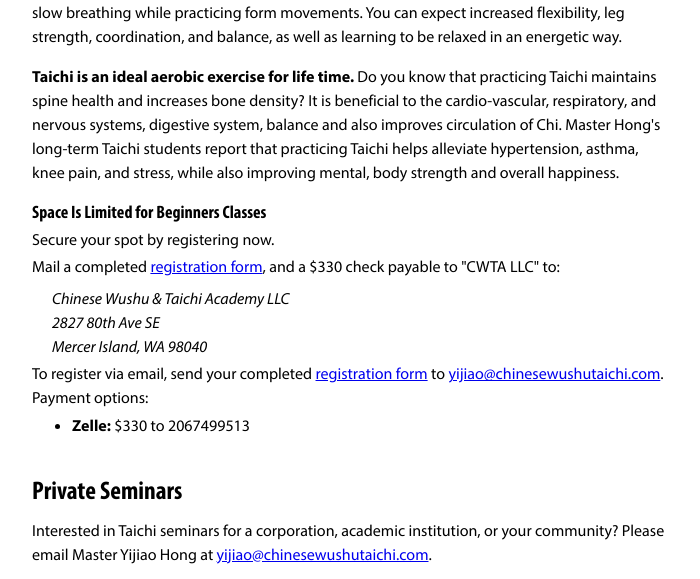
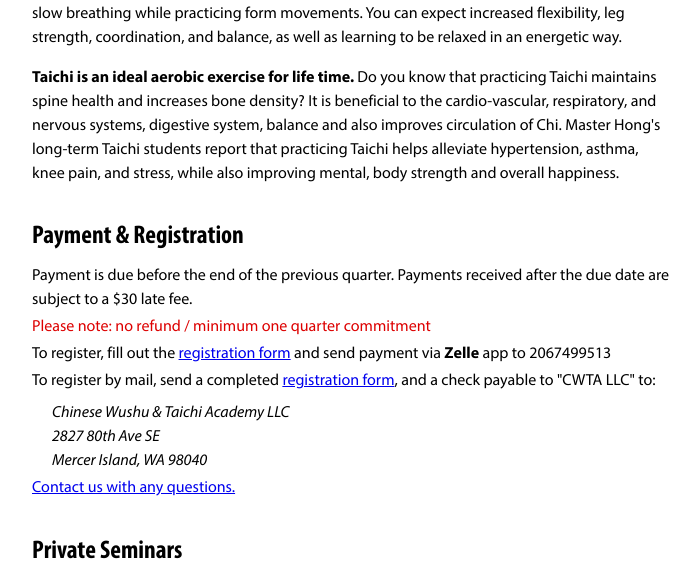
Before and after one commit to gregmli/cwta, a Flask app: page / in a window 1280 px wide. Shown: the part 4310-4889 px from the top of the page, without its empty margins (28-728 px from the left). Run offline with Flask 3, Linux system fonts and the light colour scheme; data that the repository does not hold is empty; some libraries are stand-ins or nearby versions.

Commit message:
consolidate registration and use Google form for normal registration

```diff
--- /dev/null
+++ b/redesign/website/templates/includes/payment_registration.html
@@ -0,0 +1,21 @@
+<h3>Payment &amp; Registration</h3>
+
+<p>Payment is due before the end of the previous quarter. Payments
+	received after the due date are subject to a $30 late fee.</p>
+
+<p class="warning">Please note: no refund / minimum one quarter commitment</p>
+
+<div class="registration">
+	<p>To register, fill out the <a href="https://docs.google.com/forms/d/e/1FAIpQLSd6G-PrB8X2RERTQHjJM93yrtpg8TEqbRoDt0vm5utZJ4zGfg/viewform?usp=dialog">registration form</a> and send payment via <strong>Zelle</strong> app to 2067499513</p>
+
+	<p>
+	To register by mail, send a completed <a href="/images/CWTA_registration_form.docx">registration form</a>, and a check payable to &quot;CWTA LLC&quot; to:
+		<address>
+			Chinese Wushu &amp; Taichi Academy LLC <br/>
+			2827 80th Ave SE<br/>
+			Mercer Island, WA 98040
+		</address>
+	</p>
+
+	<p><a href="#contact">Contact us with any questions.</a></p>
+</div>
--- a/redesign/website/templates/index.html
+++ b/redesign/website/templates/index.html
@@ -86,24 +86,7 @@
 
 
 		<div class="registerNow">
-			<h4>Space Is Limited for Beginners Classes</h4>
-			<p>Secure your spot by registering now.</p>
-			<p>
-				Mail a completed <a href="/images/CWTA_registration_form.docx">registration form</a>, and a $330 check payable to &quot;CWTA LLC&quot; to:
-				<address>
-					Chinese Wushu & Taichi Academy LLC <br/>
-					2827 80th Ave SE<br/>
-					Mercer Island, WA 98040
-				</address>
-			</p>
-
-			<p class="payment-options">To register via email, send your completed
-				<a href="images/CWTA_registration_form.docx">registration form</a> to
-				<a href="mailto:yijiao@chinesewushutaichi.com">yijiao@chinesewushutaichi.com</a>. Payment options:</p>
-			<ul class="payment-options">
-				<!-- li><strong>Paypal:</strong> $310 tuition ($300 + $10 PayPal fee) through PayPal to yijiao@chinesewushutaichi.com</li -->
-				<li><strong>Zelle:</strong> $330 to 2067499513</li>
-			</ul>
+			{% include "includes/payment_registration.html" %}
 		</div>
 	</div>
 
```
Also changed, not shown: redesign/website/templates/classes.html (+1 -28 lines).
